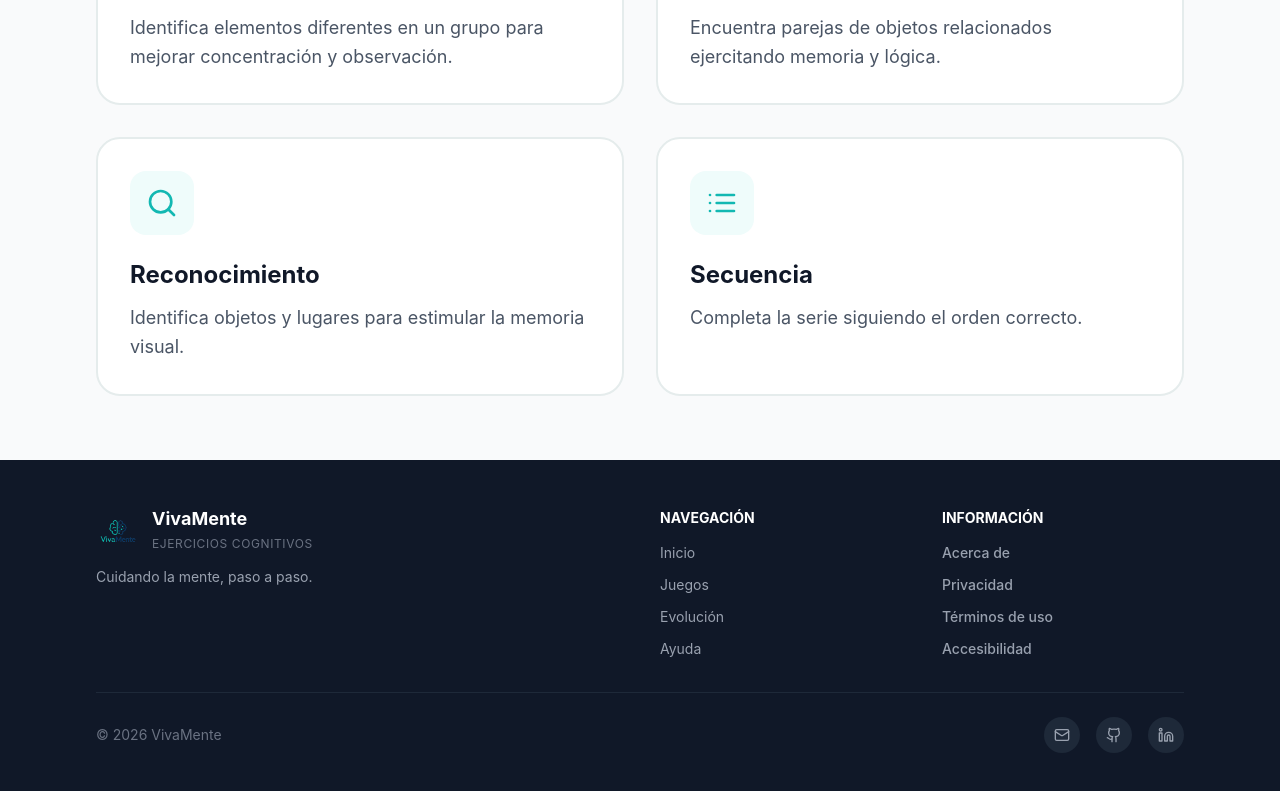
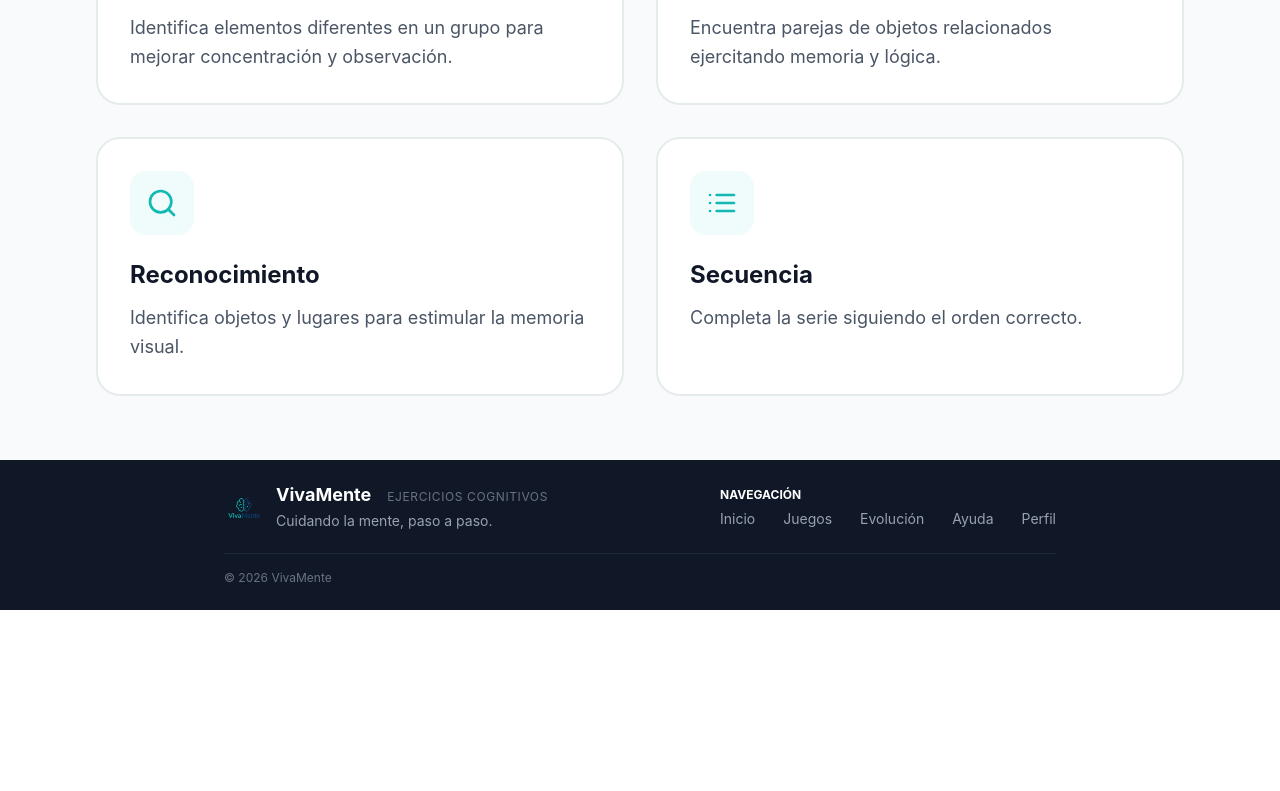
Before and after one commit to deepy7/VivaMente, a React (Vite) app: page /inicio in a window 1280 px wide. Shown: the part 1454-2245 px from the top of the page. After the commit the page ends 2064 px from the top, so only its background shows below. Built offline with nearby package versions, Linux system fonts and the light colour scheme; no server answers; sample sign-in values are in the browser's storage.

Commit message:
Ajustes en footer

```diff
--- a/src/app/components/Footer.tsx
+++ b/src/app/components/Footer.tsx
@@ -1,21 +1,38 @@
 import { Link } from "react-router";
 import { Logo } from "./Logo";
-import { Heart, Mail, Github, Linkedin } from "lucide-react";
+import { useAuth } from "../context/AuthContext";
 
 export function Footer() {
   const currentYear = new Date().getFullYear();
+  const { userRole } = useAuth();
+
+  const navigationLinks =
+    userRole === "cuidador"
+      ? [
+          { label: "Inicio", path: "/inicio" },
+          { label: "Usuarios", path: "/gestion-usuarios" },
+          { label: "Evolución", path: "/evolucion-cuidador" },
+          { label: "Ayuda", path: "/ayuda-cuidador" },
+          { label: "Perfil", path: "/perfil-cuidador" },
+        ]
+      : [
+          { label: "Inicio", path: "/inicio" },
+          { label: "Juegos", path: "/juegos" },
+          { label: "Evolución", path: "/evolucion" },
+          { label: "Ayuda", path: "/ayuda" },
+          { label: "Perfil", path: "/perfil" },
+        ];
 
   return (
     <footer className="bg-gray-900 text-gray-300">
-      <div className="max-w-6xl mx-auto px-4 sm:px-6 lg:px-8 py-8 sm:py-10 lg:py-12">
-        <div className="grid grid-cols-1 sm:grid-cols-2 lg:grid-cols-4 gap-8 lg:gap-10 mb-8">
-          {/* Branding */}
-          <div className="sm:col-span-2">
-            <div className="flex items-center gap-3 mb-3">
-              <Logo size={44} />
+      <div className="max-w-4xl mx-auto px-4 sm:px-6 lg:px-8 py-5 sm:py-6">
+        <div className="flex flex-col md:flex-row md:items-center md:justify-between gap-5">
+          <div className="flex flex-col sm:flex-row items-center sm:items-center text-center sm:text-left gap-3">
+            <Logo size={40} />
             <div>
+              <div className="flex flex-col sm:flex-row sm:items-baseline gap-1 sm:gap-4">
                 <span
-                  className="text-lg text-white block leading-tight"
+                  className="text-lg text-white leading-tight"
                   style={{ fontWeight: 700 }}
                 >
                   VivaMente
@@ -24,86 +41,34 @@ export function Footer() {
                   Ejercicios cognitivos
                 </span>
               </div>
-            </div>
-            <p className="text-sm text-gray-400 leading-relaxed max-w-sm">
+              <p className="text-sm text-gray-400 leading-relaxed mt-1">
                 Cuidando la mente, paso a paso.
               </p>
             </div>
+          </div>
 
-          {/* Enlaces rápidos */}
-          <div>
-            <h3 className="text-white text-sm mb-3" style={{ fontWeight: 700 }}>
+          <div className="text-center md:text-left">
+            <h3 className="text-white text-xs mb-1.5" style={{ fontWeight: 700 }}>
               NAVEGACIÓN
             </h3>
-            <ul className="space-y-2">
-              {[
-                { label: "Inicio", path: "/inicio" },
-                { label: "Juegos", path: "/juegos" },
-                { label: "Evolución", path: "/evolucion" },
-                { label: "Ayuda", path: "/ayuda" },
-              ].map((link) => (
-                <li key={link.path}>
+            <nav className="flex flex-wrap items-center justify-center md:justify-start gap-x-6 lg:gap-x-7 gap-y-2">
+              {navigationLinks.map((link) => (
                 <Link
+                  key={link.path}
                   to={link.path}
                   className="text-sm text-gray-400 hover:text-white transition-colors"
                 >
                   {link.label}
                 </Link>
-                </li>
               ))}
-            </ul>
-          </div>
-
-          {/* Info adicional */}
-          <div>
-            <h3 className="text-white text-sm mb-3" style={{ fontWeight: 700 }}>
-              INFORMACIÓN
-            </h3>
-            <ul className="space-y-2">
-              <li>
-                <button className="text-sm text-gray-400 hover:text-white transition-colors text-left">
-                  Acerca de
-                </button>
-              </li>
-              <li>
-                <button className="text-sm text-gray-400 hover:text-white transition-colors text-left">
-                  Privacidad
-                </button>
-              </li>
-              <li>
-                <button className="text-sm text-gray-400 hover:text-white transition-colors text-left">
-                  Términos de uso
-                </button>
-              </li>
-              <li>
-                <button className="text-sm text-gray-400 hover:text-white transition-colors text-left">
-                  Accesibilidad
-                </button>
-              </li>
-            </ul>
+            </nav>
           </div>
         </div>
 
-        {/* Divider */}
-        <div className="border-t border-gray-800 pt-6">
-          <div className="flex flex-col sm:flex-row sm:items-center justify-between gap-4">
-            <p className="text-sm text-gray-500">
+        <div className="border-t border-gray-800 mt-5 pt-4">
+          <p className="text-xs text-gray-500 text-center md:text-left">
             © {currentYear} VivaMente
           </p>
-
-            {/* Social links (opcionales - puedes personalizarlos) */}
-            <div className="flex items-center gap-4">
-              <button className="w-9 h-9 rounded-full bg-gray-800 hover:bg-gray-700 flex items-center justify-center transition-colors">
-                <Mail size={16} className="text-gray-400" />
-              </button>
-              <button className="w-9 h-9 rounded-full bg-gray-800 hover:bg-gray-700 flex items-center justify-center transition-colors">
-                <Github size={16} className="text-gray-400" />
-              </button>
-              <button className="w-9 h-9 rounded-full bg-gray-800 hover:bg-gray-700 flex items-center justify-center transition-colors">
-                <Linkedin size={16} className="text-gray-400" />
-              </button>
-            </div>
-          </div>
         </div>
       </div>
     </footer>
```
Lines whose indentation alone changed are shown as unchanged.
